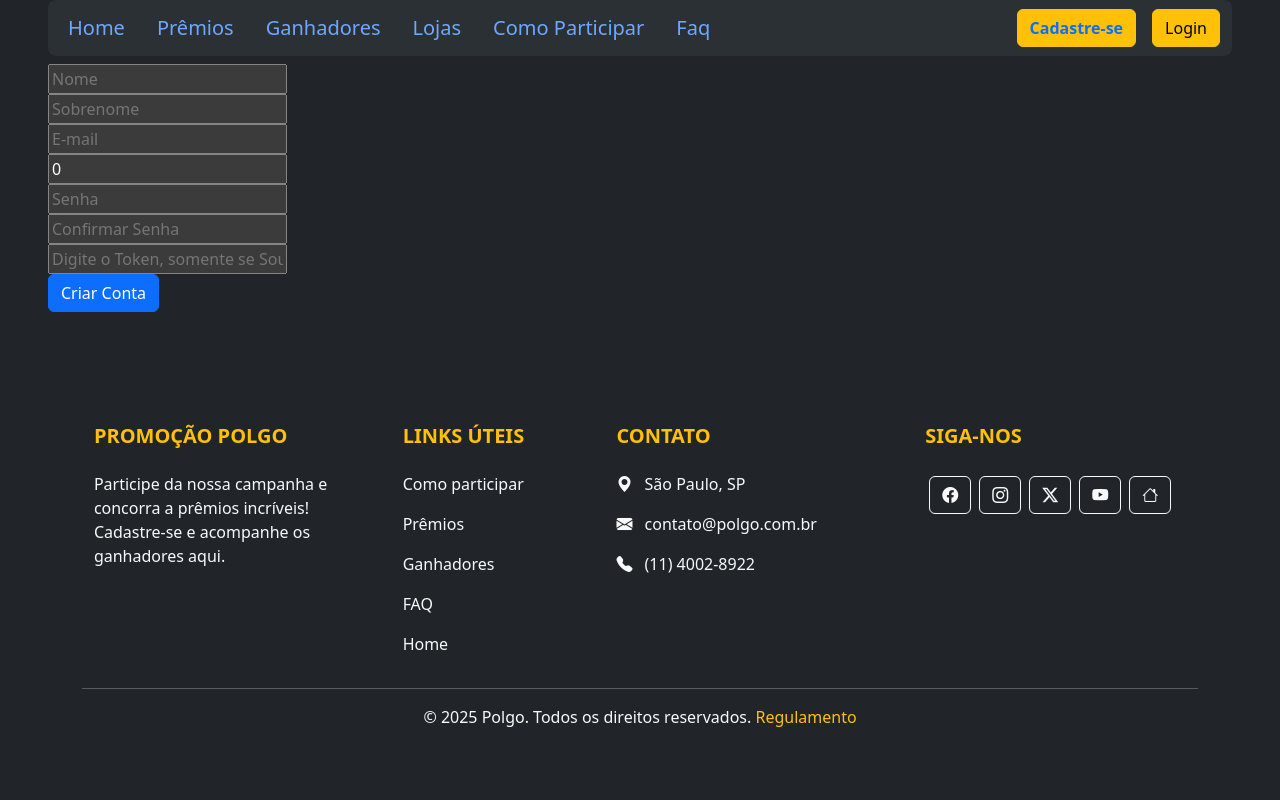
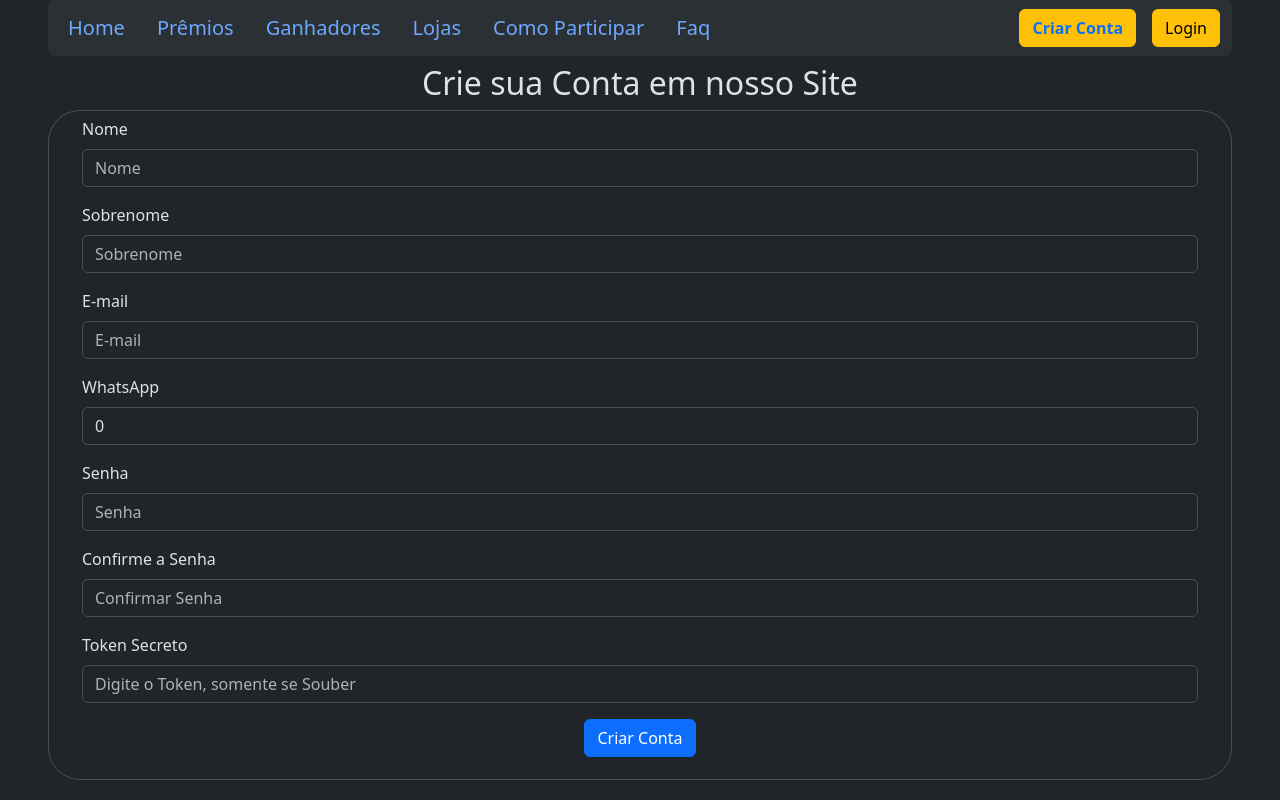
Before and after one commit to PinheiroProgramadorPython/PolgoProject, a Vue app: page /criarconta in a window 1280 px wide. Shown: the top 800 px of the page. Built offline with nearby package versions, Linux system fonts and the light colour scheme.

Commit message:
Criar Conta, Login e Sair

```diff
--- a/src/components/Form.CriarConta.vue
+++ b/src/components/Form.CriarConta.vue
@@ -30,29 +30,39 @@ async function cadastrar (event) {
 
 <template>
 <main class="mx-5 mt-5">
-    <form @submit="cadastrar">
-        <div>
-            <input type="text" placeholder="Nome" v-model="obj.name">
+    <div class="container text-center">
+        <h2>Crie sua Conta em nosso Site</h2>
+    </div>
+    <form class="form-control rounded-5" @submit="cadastrar">
+        <div class="container mb-3">
+            <label class="form-label">Nome</label>
+            <input class="form-control" type="text" placeholder="Nome" v-model="obj.name">
         </div>
-        <div>
-            <input type="text" placeholder="Sobrenome" v-model="obj.lastname">
+        <div class="container mb-3">
+            <label class="form-label">Sobrenome</label>
+            <input class="form-control" type="text" placeholder="Sobrenome" v-model="obj.lastname">
         </div>
-        <div>
-            <input type="email" placeholder="E-mail" v-model="obj.email">
+        <div class="container mb-3">
+            <label class="form-label">E-mail</label>
+            <input class="form-control" type="email" placeholder="E-mail" v-model="obj.email">
         </div>
-        <div>
-            <input type="tel" placeholder="WhatsApp" v-model="obj.whatsapp">
+        <div class="container mb-3">
+            <label class="form-label">WhatsApp</label>
+            <input class="form-control" type="tel" placeholder="WhatsApp" v-model="obj.whatsapp">
         </div>
-        <div>
-            <input type="password" placeholder="Senha" v-model="obj.senha">
+        <div class="container mb-3">
+            <label class="form-label">Senha</label>
+            <input class="form-control" type="password" placeholder="Senha" v-model="obj.senha">
         </div>
-        <div>
-            <input type="password" placeholder="Confirmar Senha" v-model="obj.senha">
+        <div class="container mb-3">
+            <label class="form-label">Confirme a Senha</label>
+            <input class="form-control" type="password" placeholder="Confirmar Senha" v-model="obj.senha">
         </div>
-        <div>
-            <input type="password" placeholder="Digite o Token, somente se Souber" v-model="obj.tokenAdmin">
+        <div class="container mb-3">
+            <label class="form-label">Token Secreto</label>
+            <input class="form-control" type="password" placeholder="Digite o Token, somente se Souber" v-model="obj.tokenAdmin">
         </div>
-        <div>
+        <div class="container mb-3 text-center">
             <input type="submit" value="Criar Conta" class="btn btn-primary">
         </div>
     </form>
--- a/src/components/FormLogin.vue
+++ b/src/components/FormLogin.vue
@@ -1,13 +1,70 @@
+<script setup>
+import { onMounted, ref } from 'vue';
+import {useRouter} from 'vue-router'
+import apiBase from '../services/api';
+import Swal from 'sweetalert2';
+import { token, user } from "../services/auth.js";
+
+
+const router = useRouter();
+
+let id ;
+
+let usuarios = ref(null);
+
+let obj = ref({email: "", senha: ""});
+
+
+onMounted(async () => {
+    let reqDados = await fetch(`${apiBase}/usuarios`);
+    let dados = await reqDados.json();
+    usuarios.value = dados;
+})
+
+const logar = async function (event) {
+    event.preventDefault();
+    for (let usuario of usuarios.value){
+        if (usuario.email === obj.value.email){
+            id = usuario.id
+        }
+    }
+
+    let login = await fetch(`${apiBase}/usuarios/login`, {
+        method: "POST",
+        headers: {"Content-Type": "application/json"},
+        body: JSON.stringify(obj.value)
+    });
+    let dados = await login.json()
+    console.log(dados.usuario)
+
+    if (login.ok){
+        localStorage.setItem("token", dados.token);
+        localStorage.setItem("user", JSON.stringify(dados.usuario));
+        token.value = dados.token;
+        user.value = dados.usuario;
+        Swal.fire("Sucesso!", "Login Realizado com sucesso!", "success");
+        router.push("/");
+    } else {
+        alert(dados.message || "Erro ao Fazer Login");
+    }
+}
+</script>
+
 <template>
 <main class="mx-5 mt-5">
-    <form @submit="cadastrar">
-        <div>
-            <input type="email" placeholder="E-mail" >
+    <div class="container text-center">
+        <h2>Faça login em nosso Sistema</h2>
+    </div>
+    <form @submit="logar">
+        <div class="container mb-3">
+            <label class="form-label">E-mail</label>
+            <input class="form-control" type="email" placeholder="E-mail" v-model="obj.email">
         </div>
-        <div>
-            <input type="password" placeholder="Senha" >
+        <div class="container mb-3">
+            <label class="form-label">Senha</label>
+            <input class="form-control" type="password" placeholder="Senha" v-model="obj.senha">
         </div>
-        <div>
+        <div class="container mb-3 text-center">
             <input type="submit" value="Login" class="btn btn-primary">
         </div>
     </form>
--- a/src/components/Launch.vue
+++ b/src/components/Launch.vue
@@ -28,13 +28,13 @@ onMounted( async () => {
 <template>
 <main class="mx-5 my-5">
     <div class="px-4 text-center">
-        <h1 class="display-5 fw-bold text-body-emphasis">
+        <h2 class="display-5 fw-bold text-body-emphasis">
             <font dir="auto" style="vertical-align: inherit;">
                 <font dir="auto" style="vertical-align: inherit;">
-                    Nosso Principal Objetivo
+                   Nosso Principal objetivo
                 </font>
             </font>
-        </h1>
+        </h2>
         <div class="col-lg-6 mx-auto">
             <p class="lead mb-4">
                 <font dir="auto" style="vertical-align: inherit;">
--- a/src/components/Loja.vue
+++ b/src/components/Loja.vue
@@ -3,7 +3,10 @@ import { onMounted, ref } from 'vue';
 import Cadastro from './Cadastro.vue';
 import MapaLoja from './MapaLoja.vue';
 import apiBase from "../services/api.js";
+import { isAdmin } from "../services/auth.js";
 
+
+const admin = isAdmin();
 
 let lojas = ref([]);
 
@@ -122,10 +125,10 @@ function selecionar (i) {
                     <p class="card-text">Cidade: {{ loja.cidade }}</p>
                     <p class="card-text">Endereço: {{ loja.endereco }}</p>
                 </div>
-                <button class="btn btn-primary mt-1" @click="selecionar(i)">Selecionar Loja</button>
+                <button v-if="admin" class="btn btn-primary mt-1" @click="selecionar(i)">Selecionar Loja</button>
             </div>
         </div>
-        <form class="row g-3 my-5" @submit="cadastrar">
+        <form v-if="admin" class="row g-3 my-5" @submit="cadastrar">
             <div class="col-12">
                 <input type="text" placeholder="Nome da Loja" class="form-control" v-model="obj.nome">
             </div>
--- a/src/components/NavBar.vue
+++ b/src/components/NavBar.vue
@@ -1,7 +1,16 @@
 <script setup>
 import { Collapse } from 'bootstrap';
-import { ref, onMounted, onUnmounted } from 'vue';
+import { ref, onMounted, onUnmounted, computed } from 'vue';
+import { logout, token, user } from "../services/auth.js";
+import { useRouter } from "vue-router";
+import Swal from 'sweetalert2';
 
+
+const router = useRouter();
+
+const usuario = user;
+
+const usuarioLogado = computed(() => !!token.value);
 
 const navRef = ref(null);
 
@@ -9,11 +18,16 @@ const navbarCollapseRef = ref(null);
 
 let bsCollapse = null;
 
+function sair () {
+  Swal.fire("Saindo!", "Vc saiu da sua Conta!", "info");
+  logout()
+  router.push("/login");
+}
+
 onMounted(() => {
   bsCollapse = new Collapse(navbarCollapseRef.value, {toggle: false});
   document.addEventListener('mousedown', handleClickOutside);
 });
-
 
 const toggleMenu = () => {
   bsCollapse.toggle()
@@ -75,12 +89,18 @@ onUnmounted(() => {
             </a>
         </li>
       </ul>
+      <div v-if="usuarioLogado" class="container ms-5 text-warning saudacao">
+        <h1> Olá {{ usuario.name }}</h1>
+      </div>
       <div class="botoes">
-        <a @click="closeMenu">
-          <RouterLink to="/criarconta" class="btn btn-warning">Cadastre-se</RouterLink>
+        <a v-if="!usuarioLogado" @click="closeMenu">
+          <RouterLink to="/criarconta" class="btn btn-warning">Criar Conta</RouterLink>
         </a>
-        <a @click="closeMenu">
+        <a v-if="!usuarioLogado" @click="closeMenu">
           <RouterLink to="/login" class="btn btn-warning">Login</RouterLink>
+        </a>
+        <a v-if="usuarioLogado" @click="closeMenu">
+          <button class="btn btn-warning" @click="sair">Sair</button>
         </a>
       </div>
     </div>
@@ -114,4 +134,9 @@ a:hover{
   transform: scale(1.1, 1.1);
   transition: 0.5s;
 }
+
+.saudacao:hover{
+  transform: scale(1.2, 1.2);
+  transition: 0.5s;
+}
 </style>
--- a/src/components/Participar.vue
+++ b/src/components/Participar.vue
@@ -2,7 +2,10 @@
 import { ref, onMounted } from 'vue';
 import Cadastro from './Cadastro.vue';
 import apiBase from "../services/api.js";
+import { isAdmin } from "../services/auth.js";
 
+
+const admin = isAdmin();
 
 let atualizarBtn = true;
 
@@ -129,14 +132,14 @@ function selecionar (i) {
                         </div>
                     </div>
                     <div class="text-center mt-3">
-                        <button class="btn btn-primary mt-1" @click="selecionar(i)">Selecionar Regra
+                        <button v-if="admin" class="btn btn-primary mt-1" @click="selecionar(i)">Selecionar Regra
                         </button>
                     </div>
                 </div>
             </div>
         </div>
     </div>
-    <form class="row g-3 my-5" @submit="cadastrar">
+    <form v-if="admin" class="row g-3 my-5" @submit="cadastrar">
         <div class="col-12">
             <input type="text" placeholder="Regra" class="form-control" v-model="obj.title">
         </div>
--- /dev/null
+++ b/src/services/auth.js
@@ -0,0 +1,27 @@
+import { ref } from "vue";
+
+
+export let user = ref(JSON.parse(localStorage.getItem("user")) || null);
+
+export let token = ref(localStorage.getItem("token") || null);
+
+
+export function isAdmin() {
+    return user.value?.admin === true;
+}
+
+export function logout() {
+    localStorage.removeItem("token")
+    localStorage.removeItem("user")
+    user.value = null;
+    token.value = null;
+}
+
+export function isLoggedIn() {
+    return !!token.value;
+}
+
+window.addEventListener("storage", () => {
+    user.value = ref(JSON.parse(localStorage.getItem("user")) || null);
+    token.value = ref(localStorage.getItem("token") || null);
+});
```
Also changed, not shown: src/components/Ganhador.vue (+5 -2 lines), src/components/Pergunta.vue (+5 -2 lines), src/components/Premio.vue (+6 -2 lines), src/routes/index.js (+27 -8 lines).
